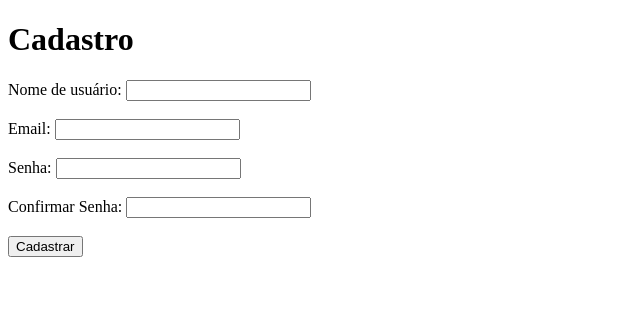
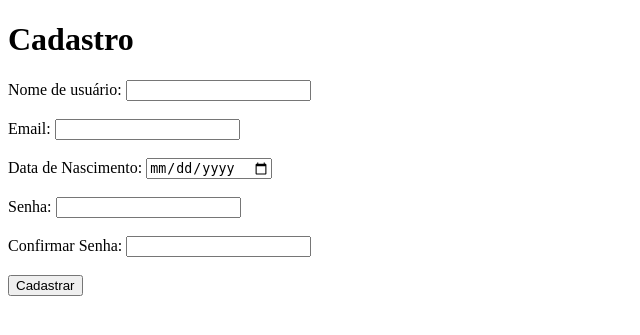
Before and after one commit to LuisaSilveira/inf1407-Projeto1-FakeLetterboxd, a Django app: page /accounts/cadastro/ in a window 1280 px wide. Shown: the top 335 px of the page, without its empty margins (0-640 px from the left). Run offline with Django 5.2, Linux system fonts and the light colour scheme.

Commit message:
usuário personalizado

```diff
--- a/projeto-letterboxd/NossoProjeto/NossoProjeto/settings.py
+++ b/projeto-letterboxd/NossoProjeto/NossoProjeto/settings.py
@@ -125,3 +125,4 @@ USE_TZ = True
 # https://docs.djangoproject.com/en/6.0/howto/static-files/
 
 STATIC_URL = "static/"
+AUTH_USER_MODEL = 'accounts.CustomUser'
--- /dev/null
+++ b/projeto-letterboxd/NossoProjeto/accounts/forms.py
@@ -0,0 +1,16 @@
+# accounts/forms.py
+from django import forms
+from django.contrib.auth.forms import UserCreationForm
+from .models import CustomUser
+
+class CustomUsuarioCreationForm(UserCreationForm):
+    # Definir widget de data para ficar mais amigável no HTML (opcional)
+    data_nascimento = forms.DateField(
+        widget=forms.DateInput(attrs={'type': 'date'}),
+        required=False
+    )
+    email = forms.EmailField(required=True) # Caso queira tornar o email obrigatório também
+
+    class Meta(UserCreationForm.Meta):
+        model = CustomUser
+        fields = UserCreationForm.Meta.fields + ('email', 'data_nascimento')
--- a/projeto-letterboxd/NossoProjeto/accounts/templates/accounts/cadastro.html
+++ b/projeto-letterboxd/NossoProjeto/accounts/templates/accounts/cadastro.html
@@ -15,6 +15,8 @@
         <input type="text" id="username" name="username" required><br><br>
         <label for="email">Email:</label>
         <input type="email" id="email" name="email" required><br><br>
+        <label for="data_nascimento">Data de Nascimento:</label>
+        <input type="date" id="data_nascimento" name="data_nascimento"><br><br>
         <label for="password1">Senha:</label>
         <input type="password" id="password1" name="password1" required><br><br>
         <label for="password2">Confirmar Senha:</label>
--- a/projeto-letterboxd/NossoProjeto/accounts/views.py
+++ b/projeto-letterboxd/NossoProjeto/accounts/views.py
@@ -1,14 +1,14 @@
 from django.shortcuts import render
 from django.shortcuts import redirect
-from django.contrib.auth.forms import UserCreationForm
+from .forms import CustomUsuarioCreationForm
 
 def cadastro(request):
     if request.method == 'POST':
-        formulario = UserCreationForm(request.POST)
+        formulario = CustomUsuarioCreationForm(request.POST)
         if formulario.is_valid():
             formulario.save()
             return redirect('home')
     else:
-        formulario = UserCreationForm()
+        formulario = CustomUsuarioCreationForm()
     contexto = {'form': formulario, }
     return render(request,'accounts/cadastro.html', contexto)
```
Also changed, not shown: projeto-letterboxd/NossoProjeto/accounts/migrations/0001_initial.py (added).
